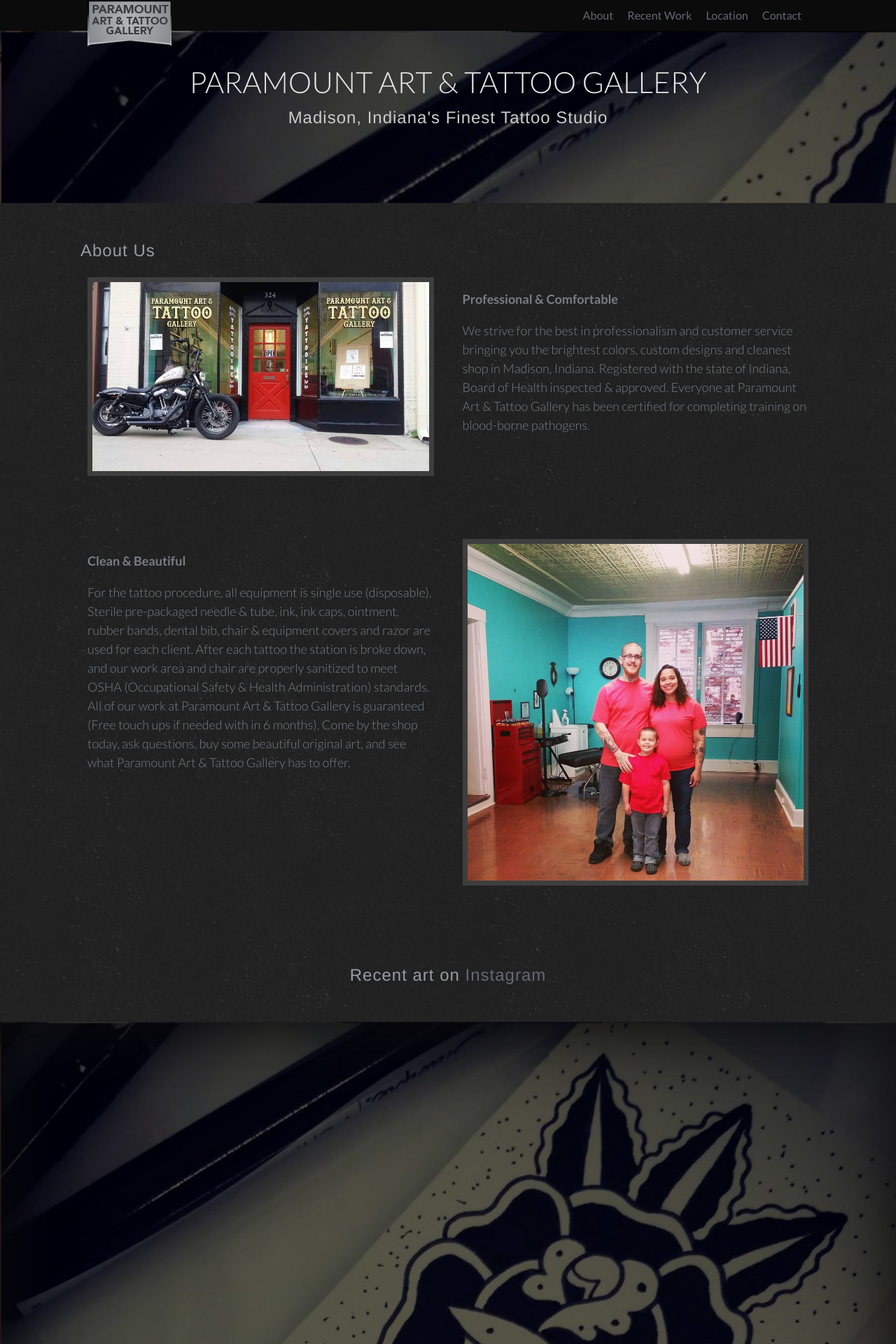
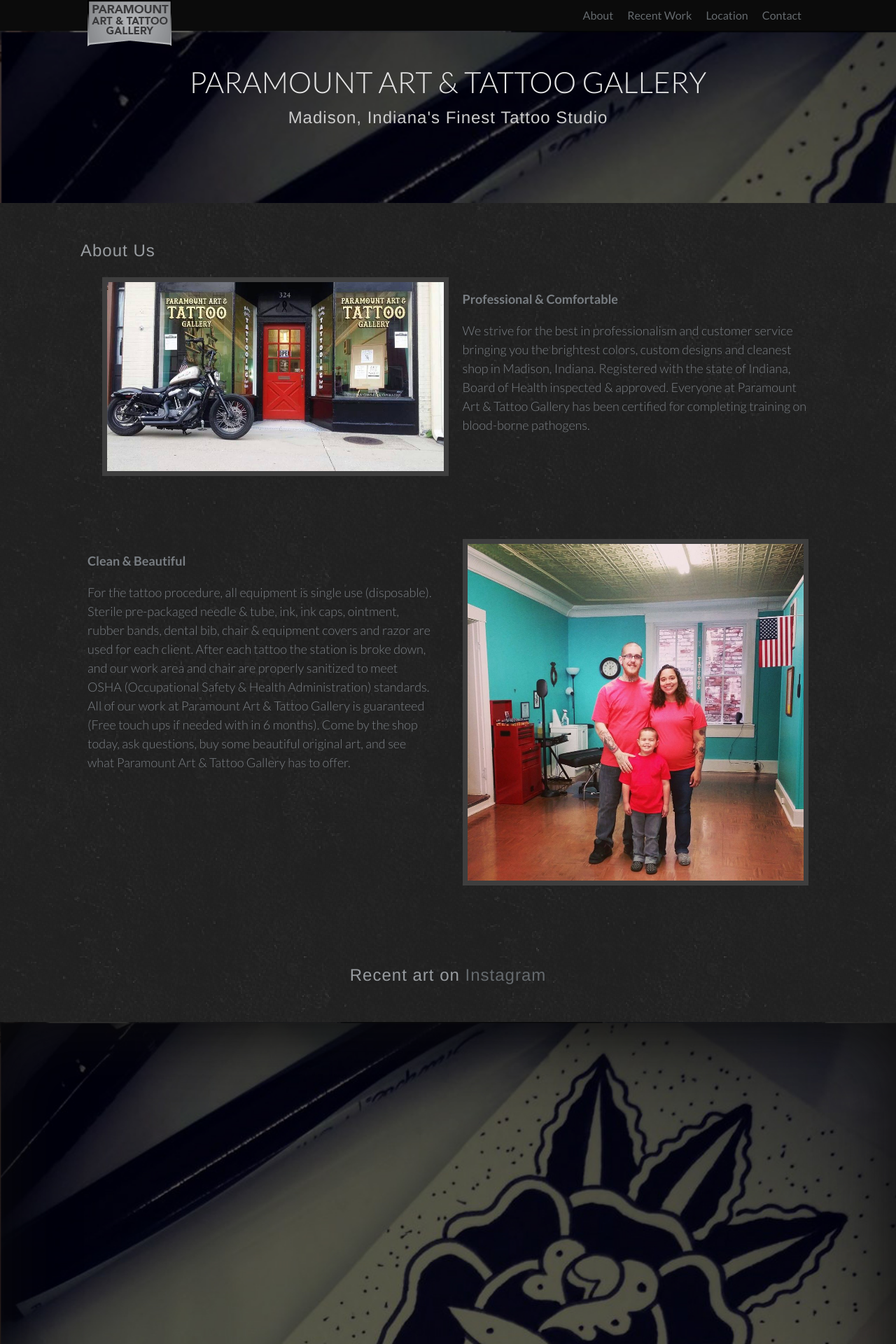
Before and after one commit to davidpedigo/davidpedigo.github.io, a Jekyll site: the page built from index.html, in a window 1280 px wide. Shown: the top 1920 px of the page at 70% size. Built offline with Jekyll 4.4.1, drawn with Linux system fonts in a browser that asks for light colours; nearby versions of some CDN libraries; Markdown is read by kramdown in place of the engine named in the settings; some of the changed text lies outside the part shown.

Commit message:
Refactored hours of operation

```diff
--- a/_sass/base/_base.scss
+++ b/_sass/base/_base.scss
@@ -190,3 +190,11 @@
 		}
 	}
 }
+#contact{
+	table{
+		margin: 0 auto;
+		td{
+			padding-right: em(20px);
+		}
+	}
+}
--- a/_sass/layout/_grid-container.scss
+++ b/_sass/layout/_grid-container.scss
@@ -16,4 +16,8 @@
   @include mq(large) {
     max-width: $g-cont-max-w;
   }
+
+  .float-right{
+    float: right;
+  }
 }
--- a/index.html
+++ b/index.html
@@ -9,12 +9,12 @@
 
 <section id="about" class="grid panel" data-menu-offset="50">
   <h2 class="text-center">About Us</h2>
+  <article class="grid__col--6 float-right">
+    <h3>Professional &amp; Comfortable</h3>
+    <p>We strive for the best in professionalism and customer service bringing you the brightest colors, custom designs and cleanest shop in Madison, Indiana. Registered with the state of Indiana, Board of Health inspected &amp; approved. Everyone at Paramount Art &amp; Tattoo Gallery has been certified for completing training on blood-borne pathogens.</p>
+  </article>
   <article class="grid__col--6">
     <img src="{{site.baseurl}}/img/storefront.jpg"/>
-  </article>
-  <article class="grid__col--6">
-    <h3>Professional &amp; Comfortable</h3>
-    <p>We strive for the best in professionalism and customer service bringing you the brightest colors, custom designs and cleanest shop in Madison, Indiana. Registered with the state of Indiana, Board of Health inspected &amp; approved. Everyone at Paramount Art &amp; Tattoo Gallery has been certified for completing training on blood-borne pathogens.</p>
   </article>
 </section>
 <section class="grid panel">
@@ -81,15 +81,36 @@
   <div class="grid__col--6 text--center" itemscope itemtype="http://schema.org/TattooParlor">
     <h3>Hours of Operation</h3>
     <ul class="operation_hours">
-      <time itemprop="openingHours" datetime="Tu,Wed,Th,Fri,Sat 14:00-20:00">
-        <li>Monday: Closed</li>
-        <li>Tuesday: 2pm - 8pm</li>
-        <li>Wednesday: 2pm - 8pm</li>
-        <li>Thursday: 2pm - 8pm</li>
-        <li>Friday: 2pm - 8pm</li>
-        <li>Saturday: 2pm - 8pm</li>
-        <li>Sunday: Closed</li>
-      </time>
+        <table itemprop="openingHours" datetime="Tu,Wed,Th,Fri,Sat 14:00-20:00" class="text--left">
+          <tr>
+            <td>Monday:</td>
+            <td>Closed</td>
+          </tr>
+          <tr>
+            <td>Tuesday:</td>
+            <td>2:00PM - 8:00PM</td>
+          </tr>
+          <tr>
+            <td>Wednesday</td>
+            <td>2:00PM - 8:00PM</td>
+          </tr>
+          <tr>
+            <td>Thursday</td>
+            <td>2:00PM - 8:00PM</td>
+          </tr>
+          <tr>
+            <td>Friday</td>
+            <td>2:00PM - 8:00PM</td>
+          </tr>
+          <tr>
+            <td>Saturday</td>
+            <td>2:00PM - 8:00PM</td>
+          </tr>
+          <tr>
+            <td>Sunday</td>
+            <td>Closed</td>
+          </tr>
+        </table>
     </ul>
 
     <div class="phonenumber">
```
